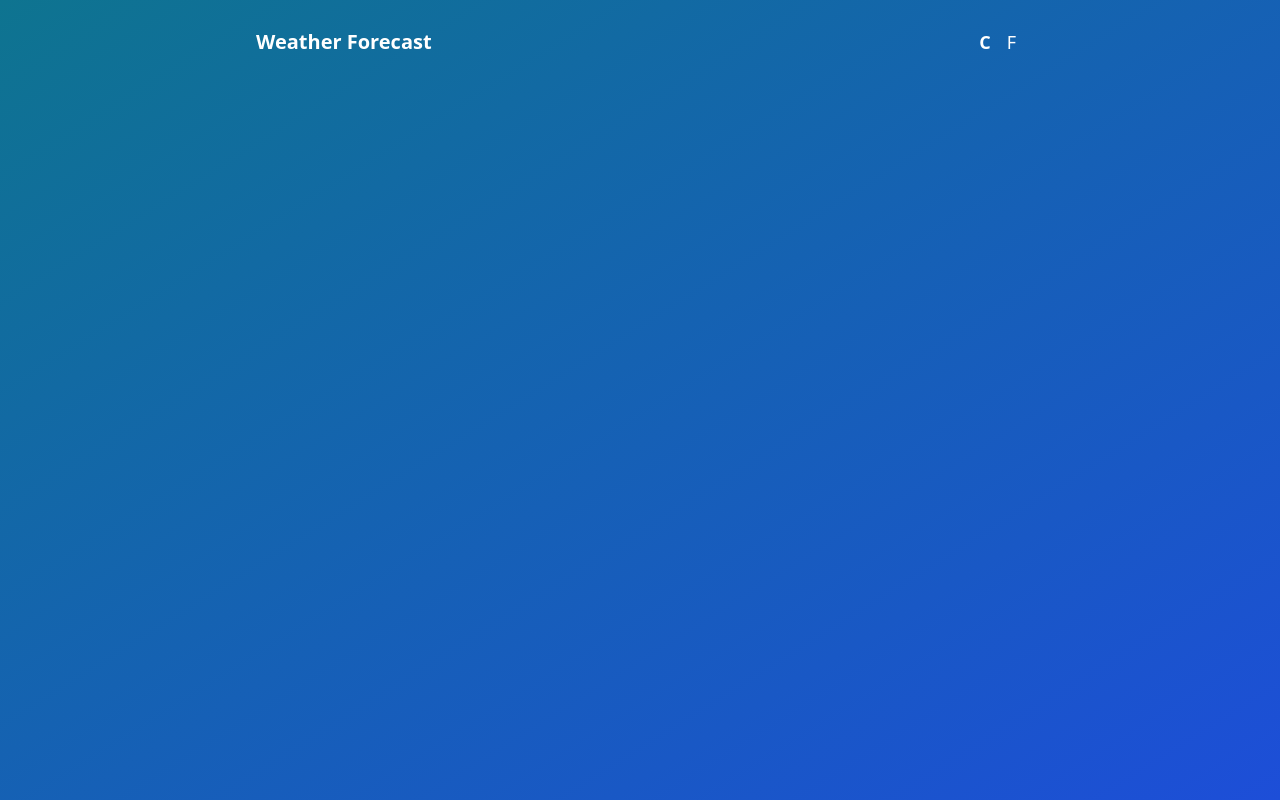
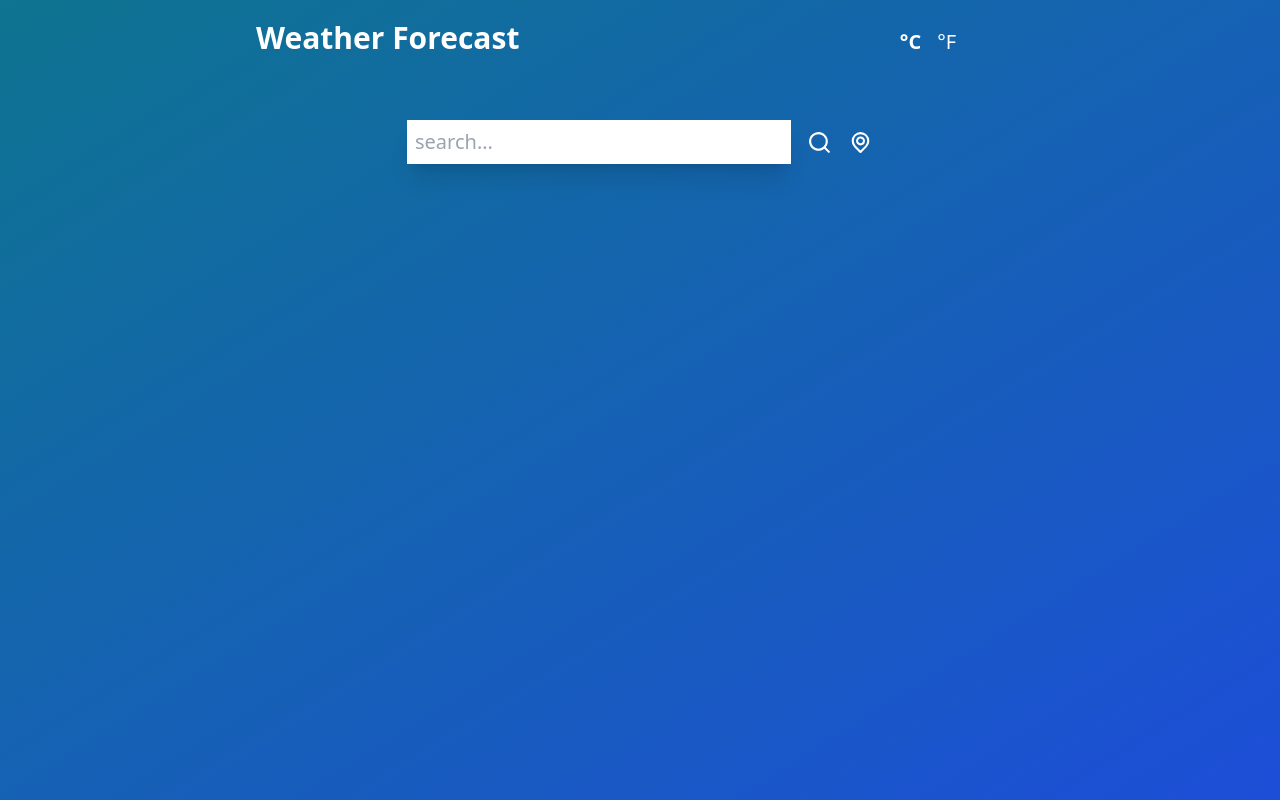
Before and after one commit to jagatheP/weather-app, a React (Create React App) app: page / in a window 1280 px wide. Built offline with nearby package versions, Linux system fonts and the light colour scheme; the HTML template or start-up script is replaced by a standard one.

Commit message:
Added Search functionality to application

```diff
--- a/src/App.js
+++ b/src/App.js
@@ -1,12 +1,14 @@
 import UilReact from '@iconscout/react-unicons/icons/uil-react';
 import ApplicationContainer from './components/ApplicationContainer';
 import Header from './components/Header';
+import SearchContainer from './components/SearchContainer';
 
 function App() {
   return (
     <div class='w-full h-full min-h-screen bg-gradient-to-br from-cyan-700 to-blue-700'>
       <ApplicationContainer>
         <Header />
+        <SearchContainer />
       </ApplicationContainer>
     </div>
   );
--- a/src/components/Header.jsx
+++ b/src/components/Header.jsx
@@ -3,10 +3,20 @@ import React from 'react';
 function Header() {
   return (
     <div className='flex justify-between items-baseline'>
-      <h1 className='text-xl font-bold text-white'>Weather Forecast</h1>
-      <div className='flex items-center text-white'>
-        <div className='p-2 text-lg font-bold cursor-pointer'>C</div>
-        <div className='p-2 text-lg font-thin cursor-pointer'>F</div>
+      <h1 className='text-3xl font-bold text-white'>Weather Forecast</h1>
+      <div className='flex flex-row w-1/4 items-baseline justify-center'>
+        <button
+          name='metric'
+          className='text-xl text-white font-semibold transition ease-out hover:scale-125 mx-2'
+        >
+          °C
+        </button>
+        <button
+          name='imperial'
+          className='text-xl text-white font-extralight transition ease-out hover:scale-125 mx-2'
+        >
+          °F
+        </button>
       </div>
     </div>
   );
--- a/src/components/SearchContainer.jsx
+++ b/src/components/SearchContainer.jsx
@@ -0,0 +1,24 @@
+import React from 'react';
+import { UilSearch, UilLocationPoint } from '@iconscout/react-unicons';
+
+function SearchContainer() {
+  return (
+    <div className='my-16 flex flex-row items-center justify-center space-x-4'>
+      <input
+        type='text'
+        placeholder='Search...'
+        className='text-xl font-light p-2 w-1/2 shadow-xl focus:outline-none capitalize placeholder:lowercase'
+      />
+      <UilSearch
+        size={25}
+        className='text-white cursor-pointer transition ease-out hover:scale-125'
+      />
+      <UilLocationPoint
+        size={25}
+        className='text-white cursor-pointer transition ease-out hover:scale-125'
+      />
+    </div>
+  );
+}
+
+export default SearchContainer;
```
